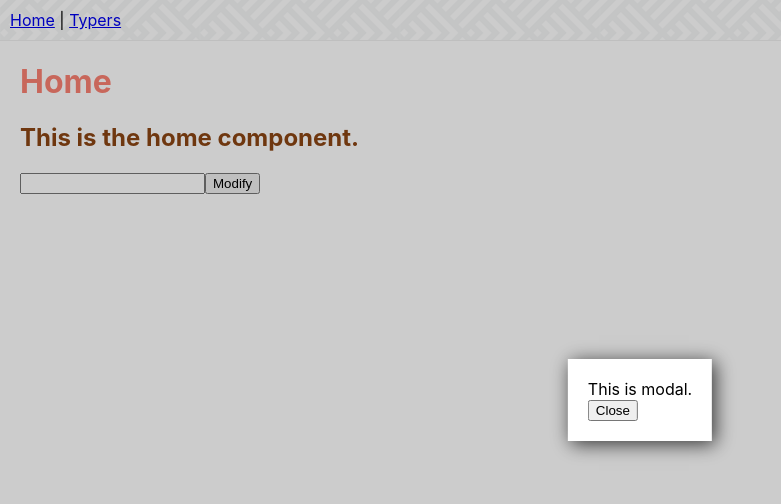
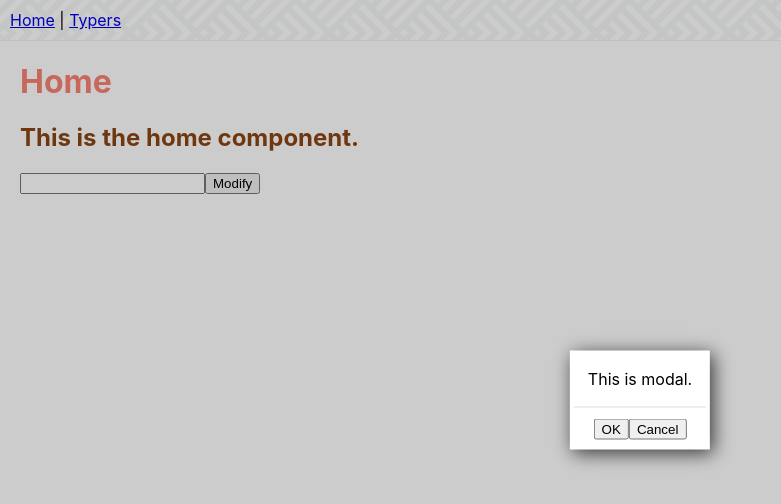
Before and after one commit to rodrigocfd/vue-test, a React (Create React App) app: page /#/home in a window 1280 px wide. Both pictures are taken after a click on the button "Modify". Shown: the top 504 px of the page, without its empty margins (0-781 px from the left). Built offline with nearby package versions, Linux system fonts and the light colour scheme.

Commit message:
Modal interacting with hooks.

```diff
--- a/src/home/Home.jsx
+++ b/src/home/Home.jsx
@@ -4,19 +4,19 @@ import styled from 'styled-components';
 import InputModal from './InputModal';
 
 function Home() {
-	const [isOpen, setOpen] = useState(false);
+	const [isModalOpen, setModalOpen] = useState(false);
 
-	function inputModalOnClose() {
-		setOpen(false);
+	function inputModalOnOk() {
+
 	}
 
 	function btnModify() {
-		setOpen(true);
+		setModalOpen(true);
 	}
 
 	return (
 		<Div0>
-			<InputModal isOpen={isOpen} onClose={inputModalOnClose} />
+			<InputModal open={[isModalOpen, setModalOpen]} onOk={inputModalOnOk} />
 			<h1>Home</h1>
 			<h2>This is the home component.</h2>
 			<input type="text" />
--- a/src/home/InputModal.jsx
+++ b/src/home/InputModal.jsx
@@ -4,27 +4,51 @@ import ReactModal from 'react-modal';
 
 ReactModal.setAppElement('#root');
 
-function InputModal({isOpen, onClose}) {
-	function btnClose() {
-		if (onClose) onClose();
+function InputModal({open, onOk, onCancel}) {
+	const [isOpen, setOpen] = open; // actually an useState hook hosted on parent
+
+	function frmSubmit(ev) {
+		ev.preventDefault();
+		setOpen(false);
+		if (onOk) onOk();
+	}
+
+	function btnCancel() {
+		setOpen(false);
+		if (onCancel) onCancel();
 	}
 
 	return (
-		<ReactModal isOpen={isOpen}
+		<ReactModal isOpen={isOpen} onRequestClose={btnCancel}
 			className="ReactModal-content" overlayClassName="ReactModal-overlay">
-			<div>
-				This is modal.
-			</div>
-			<div>
-				<input type="button" value="Close" onClick={btnClose} />
-			</div>
+			<form onSubmit={frmSubmit}>
+				<div className="ReactModal-body">
+					This is modal.
+				</div>
+				<div className="ReactModal-footer">
+					<input type="submit" value="OK" />
+					<input type="button" value="Cancel" onClick={btnCancel} />
+				</div>
+			</form>
 		</ReactModal>
 	);
 }
 
 InputModal.propTypes = {
-	isOpen: PropTypes.bool.isRequired,
-	onClose: PropTypes.func
+	open: function (props, propName, componentName) { // requires an useState hook array like [getter, setter]
+		if (props[propName] === undefined || props[propName] === null) {
+			return new Error('The prop `' + propName + '` is marked as required'
+				+ ' in `' + componentName + '`, but its value is `' + props[propName] + '`.');
+		} else if (!Array.isArray(props[propName]) || props[propName].length !== 2) {
+			return new Error('The prop `' + propName + '` is marked as required'
+				+ ' in `' + componentName + '`, and it must be a hook array of [getter, setter].');
+		} else if (typeof props[propName][1] !== 'function') {
+			return new Error('The prop `' + propName + '` is marked as required'
+				+ ' in `' + componentName + '`, and second element must be a setter function.');
+		}
+	},
+	onOk: PropTypes.func,
+	onCancel: PropTypes.func
 };
 
 export default InputModal;
--- a/src/index.css
+++ b/src/index.css
@@ -8,18 +8,21 @@ body {
 	-webkit-font-smoothing: antialiased;
 	-moz-osx-font-smoothing: grayscale;
 }
-
 code {
 	font-family: source-code-pro, Menlo, Monaco, Consolas, 'Courier New',
 		monospace;
 }
-
 button, input[type=button], input[type=submit] {
 	cursor: pointer;
 }
 
 /* --- ReactModal component ------------------------------------------------- */
 
+.ReactModal-overlay {
+	position: fixed;
+	inset: 0;
+	background-color: rgba(0, 0, 0, 0.2);
+}
 .ReactModal-content {
 	position: absolute;
 	/*inset: 40px;*/
@@ -32,12 +35,15 @@ button, input[type=button], input[type=submit] {
 	overflow: auto;
 	/*border-radius: 4px;*/
 	outline: currentcolor none medium;
-	padding: 20px;
+	/*padding: 20px;*/
 	box-shadow: 3px 3px 18px 0px rgba(0, 0, 0, .75);
 }
-
-.ReactModal-overlay {
-	position: fixed;
-	inset: 0;
-	background-color: rgba(0, 0, 0, 0.2);
+.ReactModal-body {
+	padding: 18px;
 }
+.ReactModal-footer {
+	border-top: 1px solid #ddd;
+	margin: 0 4px;
+	padding: 10px;
+	text-align: center;
+}
```
